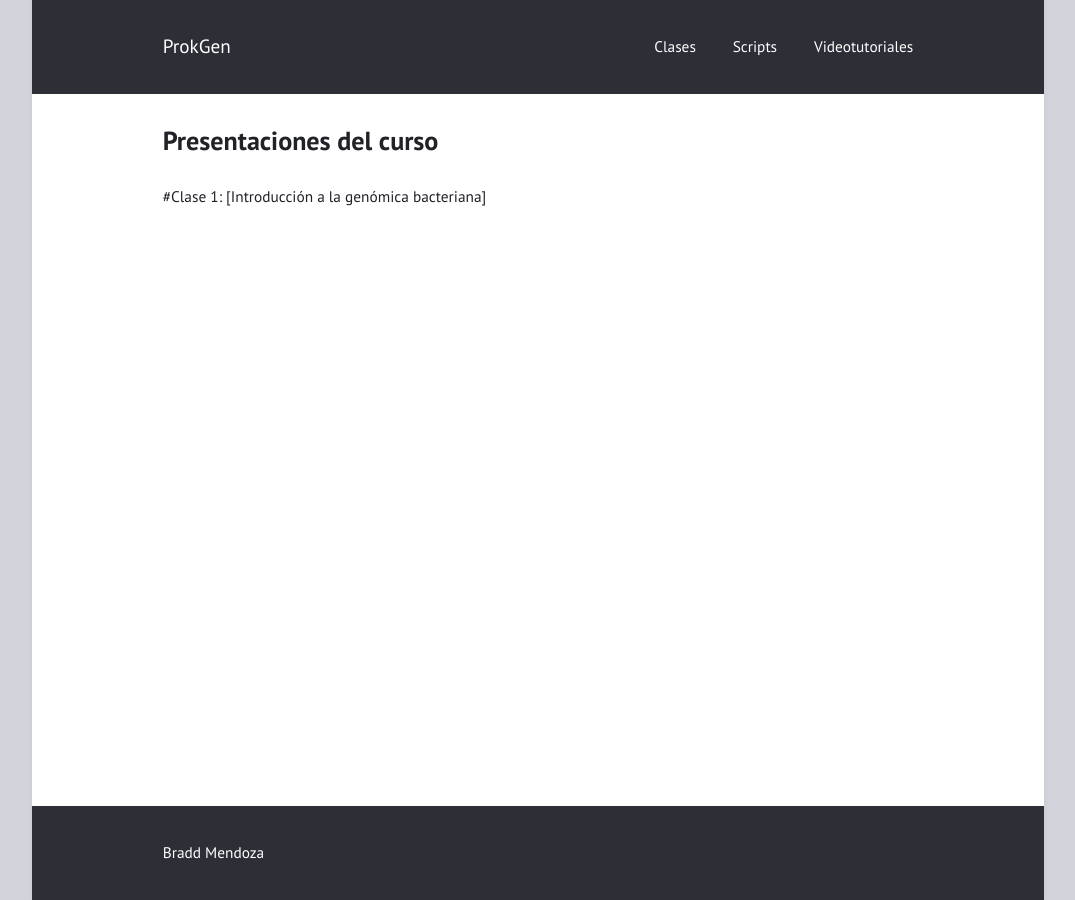
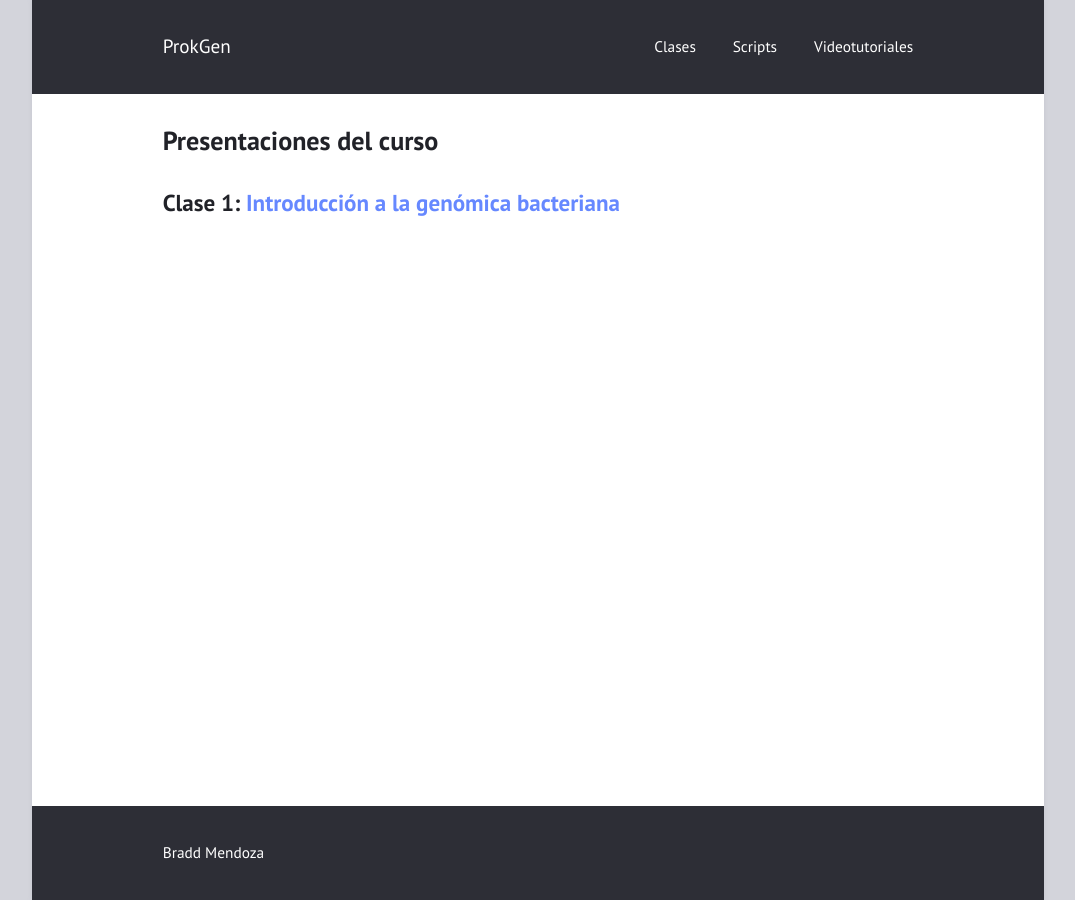
Before and after one commit to braddmg/GenPro, a Jekyll site: the page built from Clases.md, in a window 1280 px wide. Shown: the whole page, without its empty margins (102-1177 px from the left). Built offline with Jekyll 4.4.1, drawn with Linux system fonts in a browser that asks for light colours.

Commit message:
Update Clases.md

```diff
--- a/Clases.md
+++ b/Clases.md
@@ -2,9 +2,8 @@
 title: "Presentaciones del curso"
 layout: post
 ---
-<html>
-#Clase 1: [Introducción a la genómica bacteriana]
-</html>
+# Clase 1: [Introducción a la genómica bacteriana]
+
 
 
 
```
